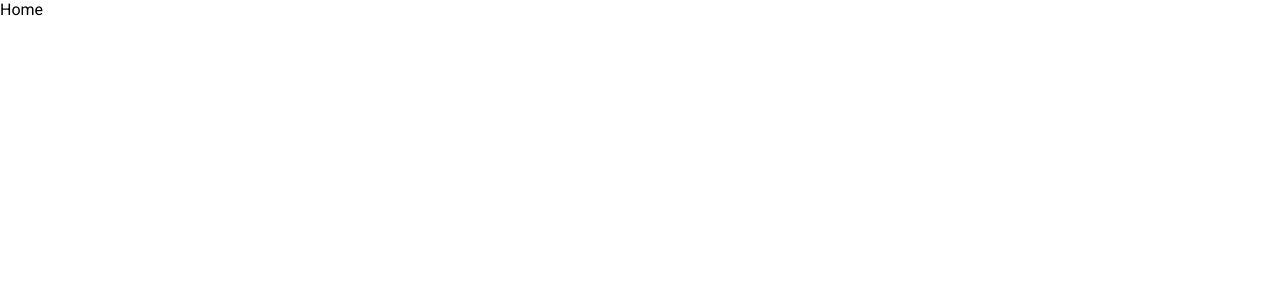
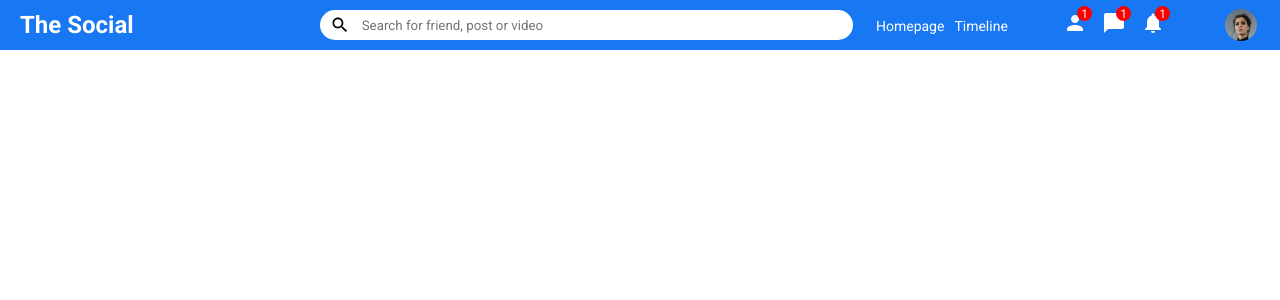
Before and after one commit to sadanmian/React-Social-Media, a React (Create React App) app: page / in a window 1280 px wide. Shown: the top 300 px of the page. Built offline with nearby package versions, Linux system fonts and the light colour scheme.

Commit message:
Topbar Component

```diff
--- /dev/null
+++ b/src/components/topbar/Topbar.jsx
@@ -0,0 +1,46 @@
+import React from "react";
+import "./topbar.css";
+import SearchIcon from "@mui/icons-material/Search";
+import PersonIcon from "@mui/icons-material/Person";
+import ChatBubbleIcon from "@mui/icons-material/ChatBubble";
+import NotificationsIcon from "@mui/icons-material/Notifications";
+
+export default function Topbar() {
+  return (
+    <div className="topbarContainer">
+      <div className="topbarLeft">
+        <span className="logo">The Social</span>
+      </div>
+
+      <div className="topbarCenter">
+        <div className="searchbar">
+          <SearchIcon className="searchIcon" />
+          <input
+            placeholder="Search for friend, post or video"
+            className="searchInput"
+          />
+        </div>
+      </div>
+
+      <div className="topbarRight">
+        <div className="topbarLinks">
+          <span className="topbarLink">Homepage</span>
+          <span className="topbarLink">Timeline</span>
+        </div>
+        <div className="topbarIcons">
+          <div className="topbarIconItem">
+            <PersonIcon /> <span className="topbarIconBadge">1</span>
+          </div>
+          <div className="topbarIconItem">
+            <ChatBubbleIcon /> <span className="topbarIconBadge">1</span>
+          </div>
+          <div className="topbarIconItem">
+            <NotificationsIcon />
+            <span className="topbarIconBadge">1</span>
+          </div>
+        </div>
+        <img src="/assets/person/1.jpeg" alt="" className="topbarImg" />
+      </div>
+    </div>
+  );
+}
--- /dev/null
+++ b/src/components/topbar/topbar.css
@@ -0,0 +1,95 @@
+.topbarContainer {
+  height: 50px;
+  width: 100%;
+  background-color: #1877f2;
+  display: flex;
+  align-items: center;
+  position: sticky;
+  top: 0;
+}
+
+.topbarLeft {
+  flex: 3;
+}
+
+.logo {
+  font-size: 24px;
+  margin-left: 20px;
+  font-weight: bold;
+  color: white;
+  cursor: pointer;
+}
+.topbarCenter {
+  /* background-color: pink; */
+  flex: 5;
+}
+
+.searchbar {
+  width: 100%;
+  height: 30px;
+  background-color: white;
+  border-radius: 30px;
+  display: flex;
+  align-items: center;
+}
+
+.searchIcon {
+  font-size: 20px !important;
+  margin-left: 10px;
+}
+
+.searchInput {
+  border: none;
+  width: 90%;
+  margin: auto;
+}
+.searchInput:focus {
+  outline: none;
+}
+
+.topbarRight {
+  flex: 4;
+  display: flex;
+  align-items: center;
+  justify-content: space-around;
+  color: white;
+}
+
+.topbarLink {
+  margin-right: 10px;
+  font-size: 14px;
+  cursor: pointer;
+}
+
+.topbarIcons {
+  display: flex;
+}
+
+.topbarIconItem {
+  margin-right: 15px;
+  cursor: pointer;
+  position: relative;
+}
+
+.topbarIconBadge {
+  width: 15px;
+  height: 15px;
+  color: white;
+  background-color: red;
+  border-radius: 50%;
+  position: absolute;
+  top: -5px;
+  right: -5px;
+  display: flex;
+  align-items: center;
+  justify-content: center;
+  font-size: 12px;
+}
+
+.topbarImg {
+  height: 32px;
+  width: 32px;
+  object-fit: cover;
+  border-radius: 50%;
+  cursor: pointer;
+}
--- a/src/index.css
+++ /dev/null
@@ -1,13 +0,0 @@
-body {
-  margin: 0;
-  font-family: -apple-system, BlinkMacSystemFont, 'Segoe UI', 'Roboto', 'Oxygen',
-    'Ubuntu', 'Cantarell', 'Fira Sans', 'Droid Sans', 'Helvetica Neue',
-    sans-serif;
-  -webkit-font-smoothing: antialiased;
-  -moz-osx-font-smoothing: grayscale;
-}
-
-code {
-  font-family: source-code-pro, Menlo, Monaco, Consolas, 'Courier New',
-    monospace;
-}
--- a/src/pages/home/Home.js
+++ b/src/pages/home/Home.js
@@ -1,7 +1,12 @@
 import React from "react";
+import Topbar from "../../components/topbar/Topbar";
 
 const Home = () => {
-  return <div>Home</div>;
+  return (
+    <div>
+      <Topbar />
+    </div>
+  );
 };
 
 export default Home;
```
Also changed, not shown: src/App.css (deleted, +0 -38 lines), src/reportWebVitals.js (deleted, +0 -13 lines), src/setupTests.js (deleted, +0 -5 lines), src/logo.svg (deleted), 1 other file (tests, documents, lock files or other folders).
